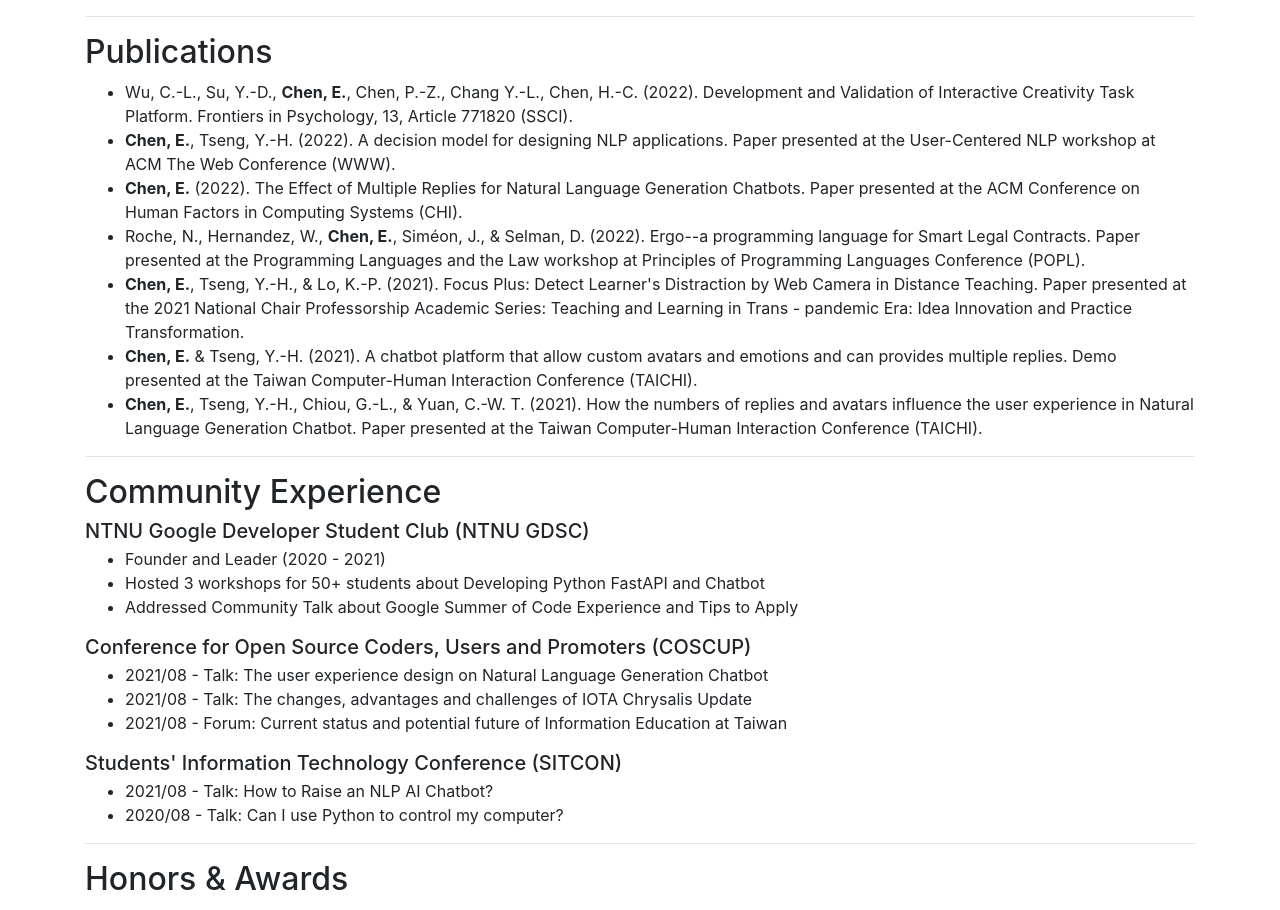
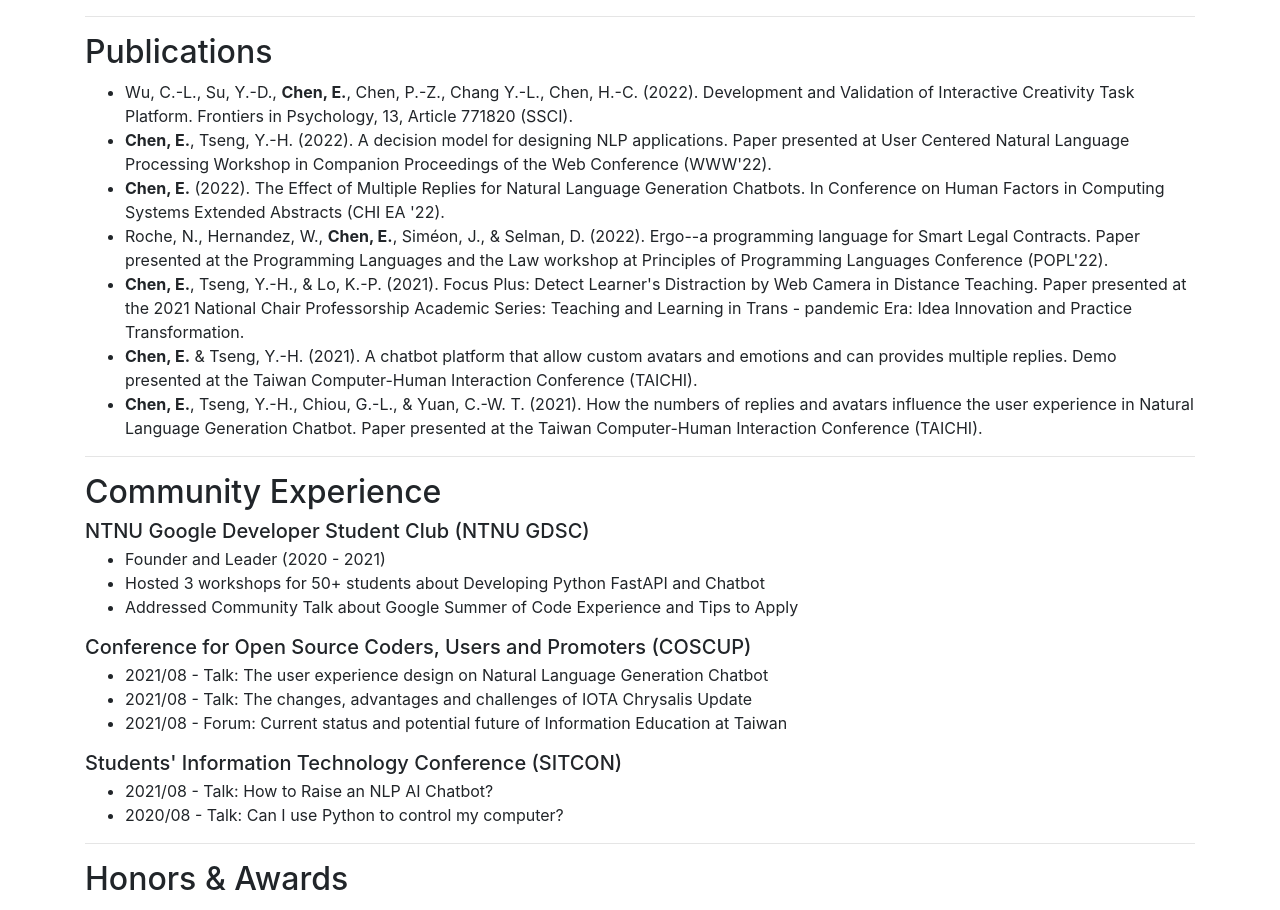
Before and after one commit to EasonC13/CV_Academic, a Nuxt app: page / in a window 1280 px wide. Shown: the part 1747-2657 px from the top of the page. Built offline with nearby package versions, Linux system fonts and the light colour scheme.

Commit message:
update content

```diff
--- a/components/Publications.vue
+++ b/components/Publications.vue
@@ -3,9 +3,9 @@
     <h2>Publications</h2>
     <ul>
       <li>Wu, C.-L., Su, Y.-D., <b>Chen, E.</b>, Chen, P.-Z., Chang Y.-L., Chen, H.-C. (2022). Development and Validation of Interactive Creativity Task Platform. Frontiers in Psychology, 13, Article 771820 (SSCI).</li>
-      <li><b>Chen, E.</b>, Tseng, Y.-H. (2022). A decision model for designing NLP applications. Paper presented at the User-Centered NLP workshop at ACM The Web Conference (WWW).</li>
-      <li><b>Chen, E.</b> (2022). The Effect of Multiple Replies for Natural Language Generation Chatbots. Paper presented at the ACM Conference on Human Factors in Computing Systems (CHI). </li>
-      <li>Roche, N., Hernandez, W., <b>Chen, E.</b>, Siméon, J., & Selman, D. (2022). Ergo--a programming language for Smart Legal Contracts. Paper presented at the Programming Languages and the Law workshop at Principles of Programming Languages Conference (POPL).</li>
+      <li><b>Chen, E.</b>, Tseng, Y.-H. (2022). A decision model for designing NLP applications. Paper presented at User Centered Natural Language Processing Workshop in Companion Proceedings of the Web Conference (WWW'22).</li>
+      <li><b>Chen, E.</b> (2022). The Effect of Multiple Replies for Natural Language Generation Chatbots. In Conference on Human Factors in Computing Systems Extended Abstracts (CHI EA '22). </li>
+      <li>Roche, N., Hernandez, W., <b>Chen, E.</b>, Siméon, J., & Selman, D. (2022). Ergo--a programming language for Smart Legal Contracts. Paper presented at the Programming Languages and the Law workshop at Principles of Programming Languages Conference (POPL'22).</li>
       <li><b>Chen, E.</b>, Tseng, Y.-H., & Lo, K.-P. (2021). Focus Plus: Detect Learner's Distraction by Web Camera in Distance Teaching. Paper presented at the 2021 National Chair Professorship Academic Series: Teaching and Learning in Trans - pandemic Era: Idea Innovation and Practice Transformation. </li>
       <li><b>Chen, E.</b> & Tseng, Y.-H. (2021). A chatbot platform that allow custom avatars and emotions and can provides multiple replies. Demo presented at the Taiwan Computer-Human Interaction Conference (TAICHI).</li>
       <li><b>Chen, E.</b>, Tseng, Y.-H., Chiou, G.-L., & Yuan, C.-W. T. (2021). How the numbers of replies and avatars influence the user experience in Natural Language Generation Chatbot. Paper presented at the Taiwan Computer-Human Interaction Conference (TAICHI).</li>
```
